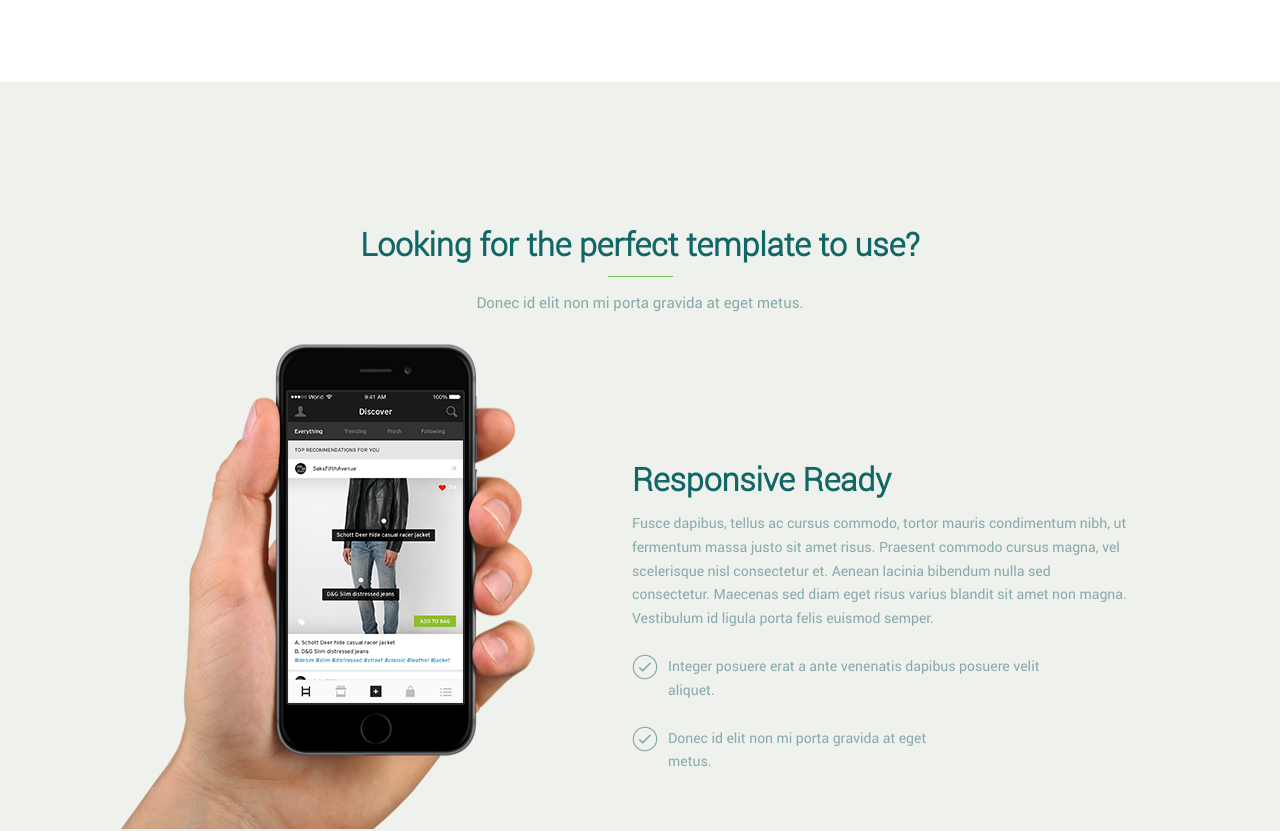
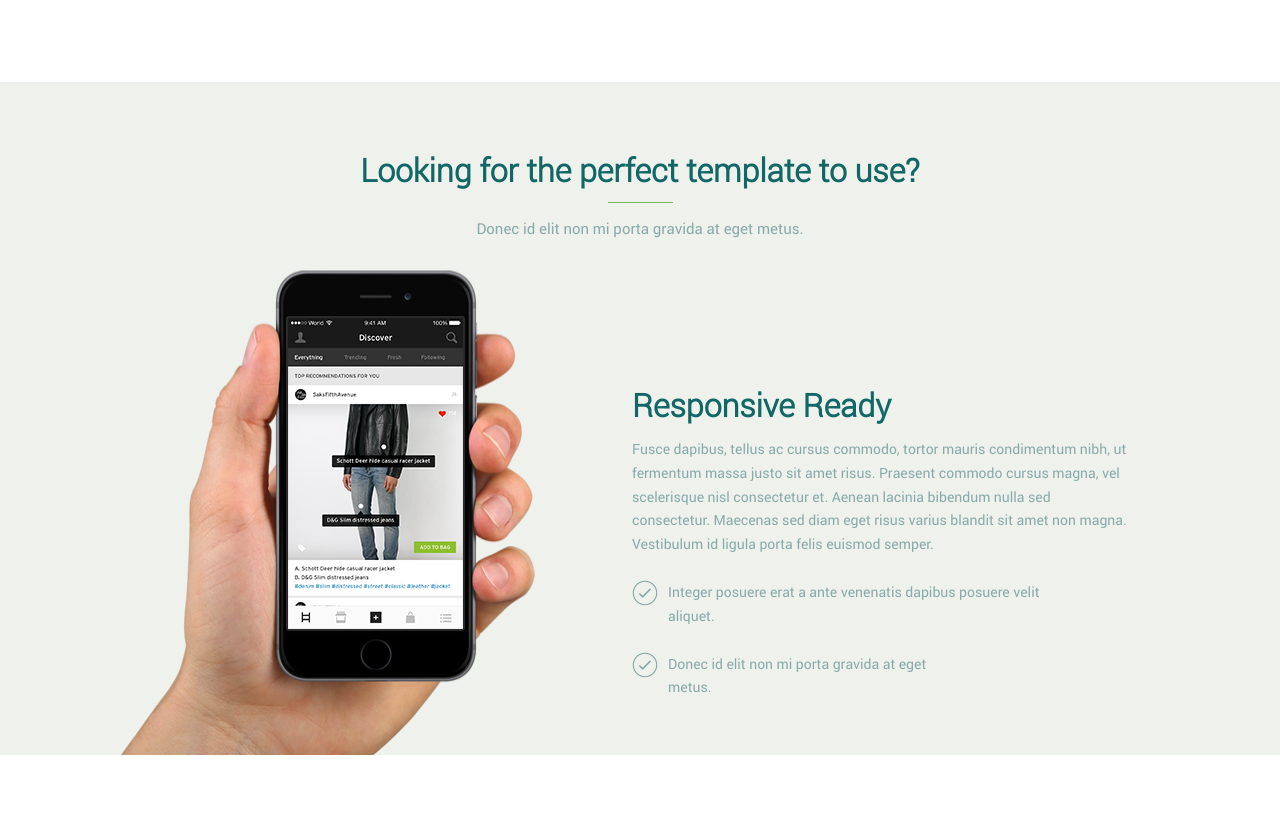
Before and after one commit to dips3095/WebProject, a website: page app/index.html in a window 1280 px wide. Shown: the part 1520-2351 px from the top of the page. Drawn offline with Linux system fonts and the light colour scheme.

Commit message:
minor fixes

```diff
--- a/app/less/style.less
+++ b/app/less/style.less
@@ -390,6 +390,9 @@ body {
     margin-left: 520px;
     margin-top: 24px;
 
+  }
+  .section{
+    padding: 0;
   }
 }
 
```
Also changed, not shown: app/css/style.css, app/css/style.min.css, dist/css/style.min.css.
